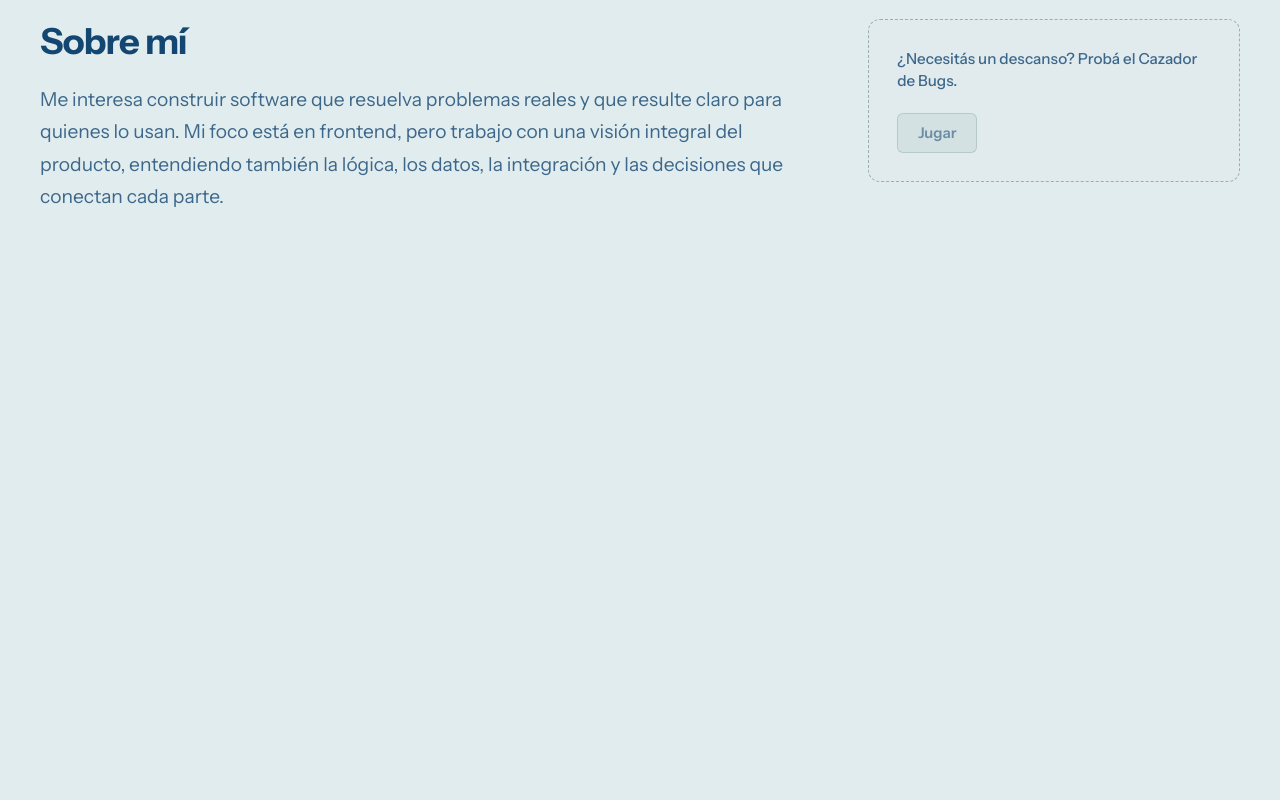
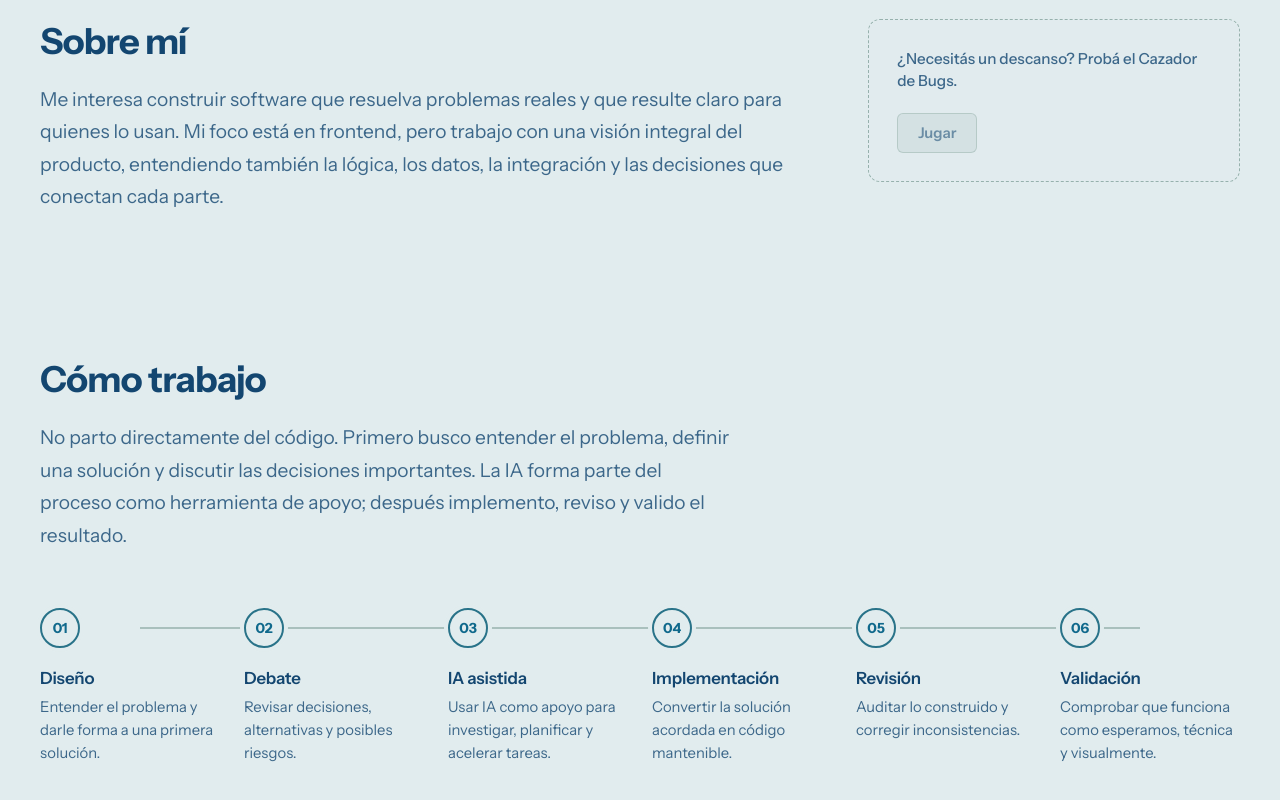
Before and after one commit to nicoKaminski/portfolio, a Next.js app: page / in a window 1280 px wide. Shown: the part 648-1448 px from the top of the page. Before the commit the page ends 957 px from the top, so only its background shows below. Built offline with nearby package versions, Linux system fonts and the light colour scheme.

Commit message:
feat(workflow): agregar sección cómo trabajo

```diff
--- a/src/app/page.tsx
+++ b/src/app/page.tsx
@@ -1,6 +1,7 @@
 import { Navbar } from "@/frontend/features/navigation";
 import { Hero } from "@/frontend/features/hero";
 import { About } from "@/frontend/features/about";
+import { Workflow } from "@/frontend/features/workflow";
 import styles from "./page.module.css";
 
 export default function Home() {
@@ -10,6 +11,7 @@ export default function Home() {
       <main className={styles.main}>
         <Hero />
         <About />
+        <Workflow />
         <div id="proyectos" className={styles.targetAnchor} aria-hidden="true" />
       </main>
     </div>
--- /dev/null
+++ b/src/frontend/features/workflow/Workflow.module.css
@@ -0,0 +1,159 @@
+.workflowSection {
+  width: 100%;
+  padding: 3rem 1.5rem 6rem;
+  display: flex;
+  justify-content: center;
+}
+
+.container {
+  max-width: 1200px;
+  width: 100%;
+  display: flex;
+  flex-direction: column;
+  gap: 3.5rem;
+}
+
+.header {
+  display: flex;
+  flex-direction: column;
+  gap: 1.25rem;
+  max-width: 65ch;
+}
+
+.title {
+  font-size: clamp(1.625rem, 3vw, 2.25rem);
+  font-weight: 700;
+  letter-spacing: -0.02em;
+  color: var(--color-text);
+}
+
+.intro {
+  font-size: clamp(1.05rem, 1.6vw, 1.2rem);
+  line-height: 1.7;
+  color: var(--color-text-secondary);
+}
+
+.trackWrapper {
+  width: 100%;
+  position: relative;
+}
+
+.timeline {
+  list-style: none;
+  margin: 0;
+  padding: 0;
+  display: grid;
+  grid-template-columns: repeat(6, 1fr);
+  gap: 1.5rem;
+  position: relative;
+}
+
+/* Línea continua horizontal conectora en desktop */
+.timeline::before {
+  content: "";
+  position: absolute;
+  top: 19px;
+  left: calc(100% / 12);
+  right: calc(100% / 12);
+  height: 2px;
+  background-color: color-mix(in srgb, var(--color-border) 45%, transparent);
+  z-index: 1;
+}
+
+.stepItem {
+  display: flex;
+  flex-direction: column;
+  gap: 1.25rem;
+  position: relative;
+}
+
+.indicatorWrapper {
+  display: flex;
+  align-items: center;
+  position: relative;
+  z-index: 2;
+}
+
+.indicator {
+  width: 40px;
+  height: 40px;
+  border-radius: 50%;
+  background-color: var(--color-bg);
+  border: 2px solid color-mix(in srgb, var(--color-accent) 70%, var(--color-border));
+  display: flex;
+  align-items: center;
+  justify-content: center;
+  box-shadow: 0 0 0 4px var(--color-bg);
+  transition: var(--transition-theme);
+}
+
+.stepNumber {
+  font-size: 0.875rem;
+  font-weight: 700;
+  color: var(--color-accent);
+  letter-spacing: -0.01em;
+}
+
+.stepContent {
+  display: flex;
+  flex-direction: column;
+  gap: 0.5rem;
+}
+
+.stepTitle {
+  font-size: 1.05rem;
+  font-weight: 600;
+  color: var(--color-text);
+  letter-spacing: -0.01em;
+}
+
+.stepDescription {
+  font-size: 0.925rem;
+  line-height: 1.55;
+  color: var(--color-text-secondary);
+}
+
+@media (max-width: 1024px) {
+  .workflowSection {
+    padding: 2.5rem 1.25rem 4.5rem;
+  }
+
+  .container {
+    gap: 2.5rem;
+  }
+
+  .timeline {
+    display: flex;
+    flex-direction: column;
+    gap: 2rem;
+    position: relative;
+    padding-left: 3rem;
+  }
+
+  /* Línea continua vertical en tablets y mobile */
+  .timeline::before {
+    top: 20px;
+    bottom: 20px;
+    left: 19px;
+    right: auto;
+    width: 2px;
+    height: auto;
+  }
+
+  .stepItem {
+    flex-direction: row;
+    align-items: flex-start;
+    gap: 1.25rem;
+  }
+
+  .indicatorWrapper {
+    position: absolute;
+    left: 0;
+    top: 0;
+  }
+
+  .stepContent {
+    padding-top: 0.25rem;
+    max-width: 55ch;
+  }
+}
--- /dev/null
+++ b/src/frontend/features/workflow/Workflow.tsx
@@ -0,0 +1,78 @@
+import styles from "./Workflow.module.css";
+
+const steps = [
+  {
+    number: "01",
+    title: "Diseño",
+    description: "Entender el problema y darle forma a una primera solución.",
+  },
+  {
+    number: "02",
+    title: "Debate",
+    description: "Revisar decisiones, alternativas y posibles riesgos.",
+  },
+  {
+    number: "03",
+    title: "IA asistida",
+    description:
+      "Usar IA como apoyo para investigar, planificar y acelerar tareas.",
+  },
+  {
+    number: "04",
+    title: "Implementación",
+    description: "Convertir la solución acordada en código mantenible.",
+  },
+  {
+    number: "05",
+    title: "Revisión",
+    description: "Auditar lo construido y corregir inconsistencias.",
+  },
+  {
+    number: "06",
+    title: "Validación",
+    description:
+      "Comprobar que funciona como esperamos, técnica y visualmente.",
+  },
+];
+
+export function Workflow() {
+  return (
+    <section
+      id="como-trabajo"
+      className={styles.workflowSection}
+      aria-labelledby="workflow-title"
+    >
+      <div className={styles.container}>
+        <header className={styles.header}>
+          <h2 id="workflow-title" className={styles.title}>
+            Cómo trabajo
+          </h2>
+          <p className={styles.intro}>
+            No parto directamente del código. Primero busco entender el
+            problema, definir una solución y discutir las decisiones
+            importantes. La IA forma parte del proceso como herramienta de
+            apoyo; después implemento, reviso y valido el resultado.
+          </p>
+        </header>
+
+        <div className={styles.trackWrapper}>
+          <ol className={styles.timeline}>
+            {steps.map((step) => (
+              <li key={step.number} className={styles.stepItem}>
+                <div className={styles.indicatorWrapper}>
+                  <div className={styles.indicator} aria-hidden="true">
+                    <span className={styles.stepNumber}>{step.number}</span>
+                  </div>
+                </div>
+                <div className={styles.stepContent}>
+                  <h3 className={styles.stepTitle}>{step.title}</h3>
+                  <p className={styles.stepDescription}>{step.description}</p>
+                </div>
+              </li>
+            ))}
+          </ol>
+        </div>
+      </div>
+    </section>
+  );
+}
--- /dev/null
+++ b/src/frontend/features/workflow/index.ts
@@ -0,0 +1 @@
+export { Workflow } from "./Workflow";
```
